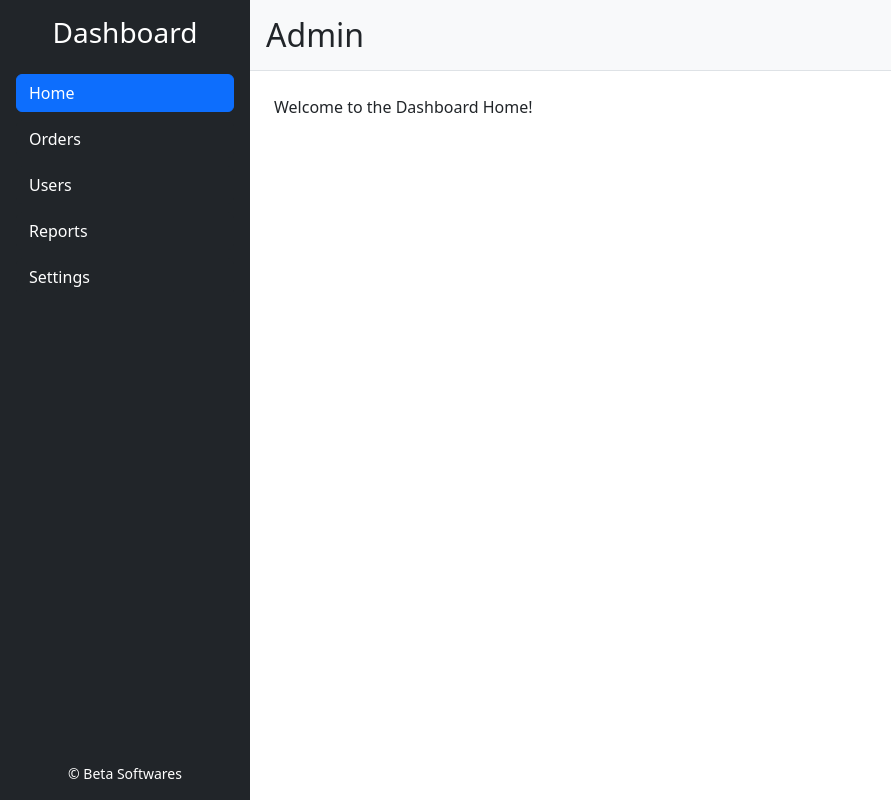
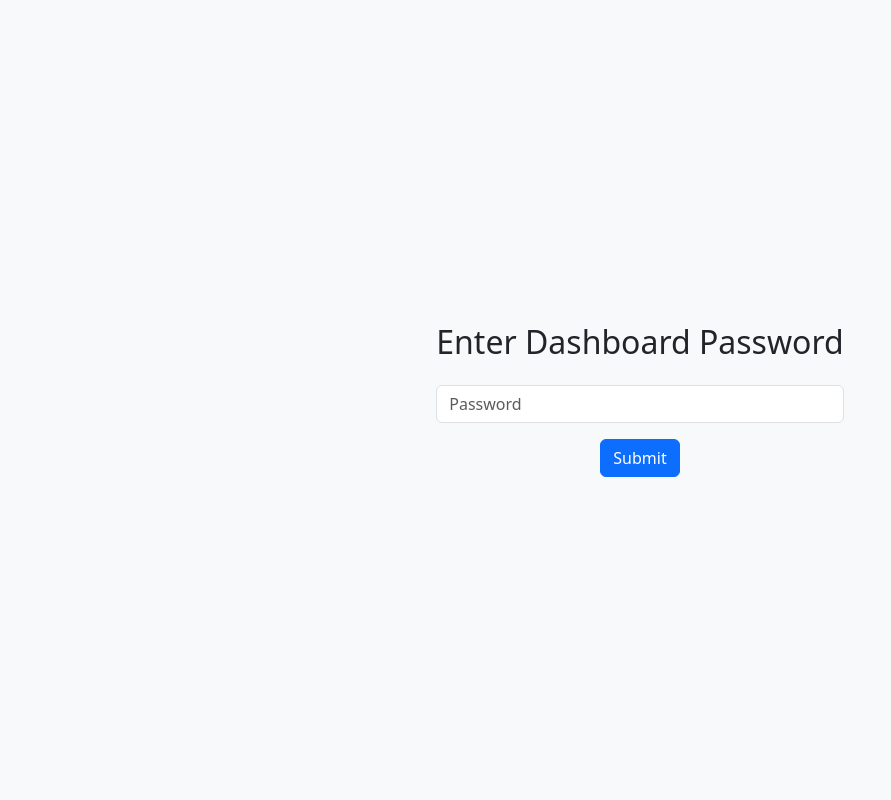
Before and after one commit to DBEST-EZRA/vibrant-water-drilling-company, a React (Create React App) app: page /v-admin in a window 1280 px wide. Shown: the whole page, without its empty margins (0-891 px from the left). Built offline with nearby package versions, Linux system fonts and the light colour scheme.

Commit message:
added security

```diff
--- a/src/components/Dashboard.jsx
+++ b/src/components/Dashboard.jsx
@@ -3,14 +3,41 @@ import "bootstrap/dist/css/bootstrap.min.css";
 
 const Dashboard = () => {
   const [activeComponent, setActiveComponent] = useState("Home");
+  const [authenticated, setAuthenticated] = useState(false);
+  const [password, setPassword] = useState("");
 
   const components = {
     Home: <div>Welcome to the Dashboard Home!</div>,
     Orders: <div>View and manage new orders here.</div>,
-    Users: <div>Manage user accounts and permissions.</div>,
-    Reports: <div>View reports and analytics.</div>,
-    Settings: <div>Adjust your application settings.</div>,
   };
+
+  const handleAuthentication = () => {
+    if (password === "Vibrant@25") {
+      setAuthenticated(true);
+    } else {
+      alert("Incorrect password. Please try again.");
+    }
+  };
+
+  if (!authenticated) {
+    return (
+      <div className="d-flex justify-content-center align-items-center vh-100 bg-light">
+        <div className="text-center">
+          <h2 className="mb-4">Enter Dashboard Password</h2>
+          <input
+            type="password"
+            className="form-control mb-3"
+            placeholder="Password"
+            value={password}
+            onChange={(e) => setPassword(e.target.value)}
+          />
+          <button className="btn btn-primary" onClick={handleAuthentication}>
+            Submit
+          </button>
+        </div>
+      </div>
+    );
+  }
 
   return (
     <div className="d-flex">
@@ -19,17 +46,19 @@ const Dashboard = () => {
         className="d-flex flex-column bg-dark text-white p-3"
         style={{ width: "250px", minHeight: "100vh" }}
       >
-        <h3 className="text-center mb-4">Dashboard</h3>
+        <h3 className="text-center mb-4 d-none d-md-block">Dashboard</h3>
         <nav className="nav flex-column">
           {Object.keys(components).map((key) => (
             <button
               key={key}
-              className={`btn text-start text-white mb-2 ${
+              className={`btn text-start text-white mb-2 d-flex align-items-center ${
                 activeComponent === key ? "btn-primary" : "btn-dark"
               }`}
               onClick={() => setActiveComponent(key)}
+              style={{ paddingLeft: "10px" }}
             >
-              {key}
+              <span className="d-none d-md-inline">{key}</span>
+              <span className="d-inline d-md-none">🔹</span>
             </button>
           ))}
         </nav>
```
